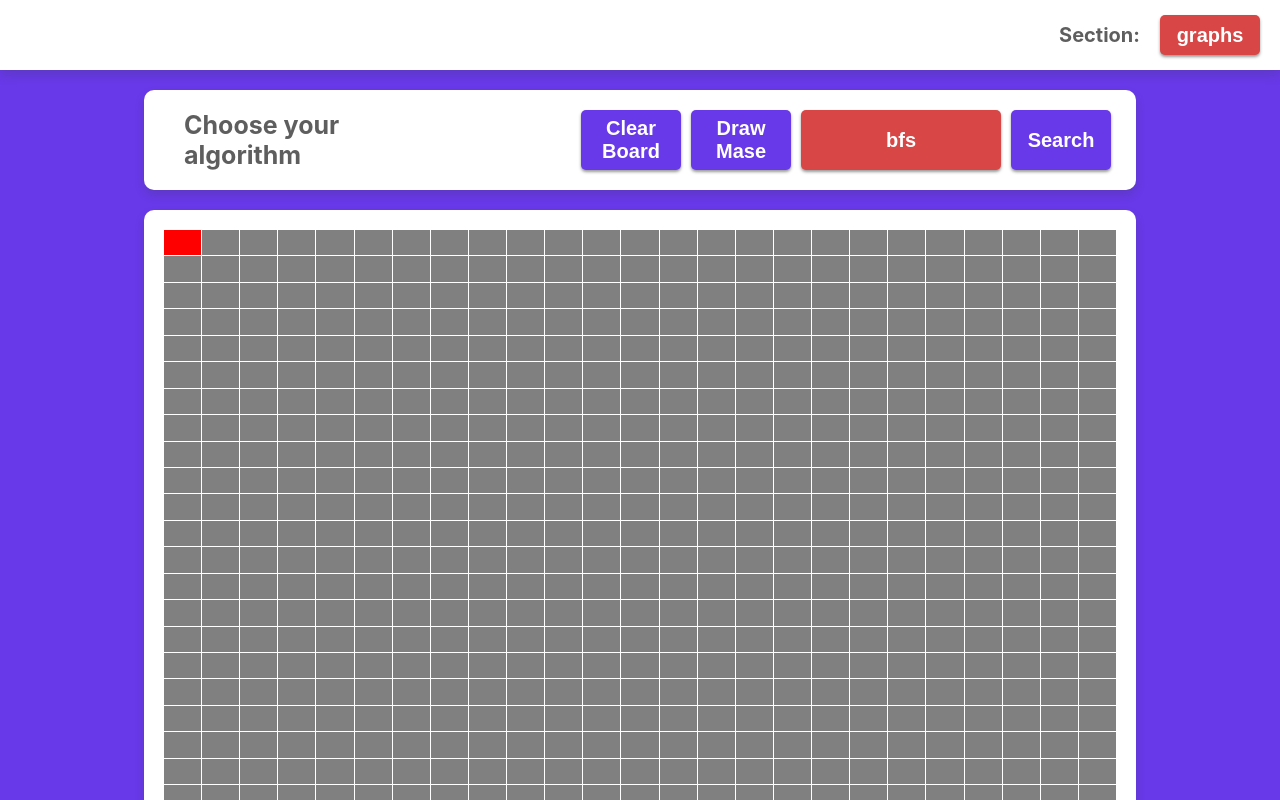
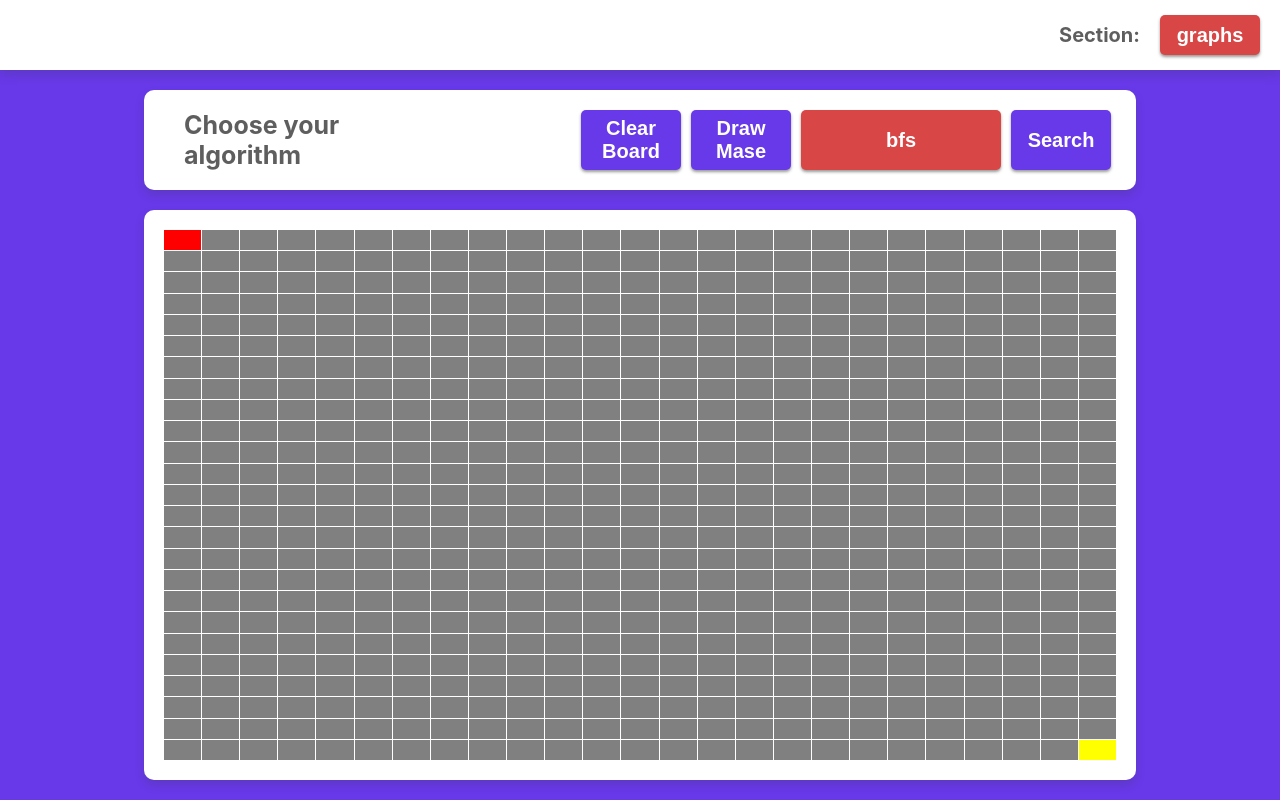
Before and after one commit to rudensergey/algo-visualiser, a React app: page / in a window 1280 px wide. Built offline with nearby package versions, Linux system fonts and the light colour scheme.

Commit message:
fix layout for sorting

```diff
--- a/src/components/graph/style.css
+++ b/src/components/graph/style.css
@@ -1,7 +1,7 @@
 .graph {
   flex-grow: 1;
-
   padding: 20px;
+  height: 80%;
 
   display: flex;
   flex-direction: column;
--- a/src/components/visualiser/style.css
+++ b/src/components/visualiser/style.css
@@ -1,6 +1,7 @@
 .visualiser {
   flex-grow: 1;
   padding: 20px;
+  height: 80%;
 
   display: flex;
   flex-direction: column;
```
